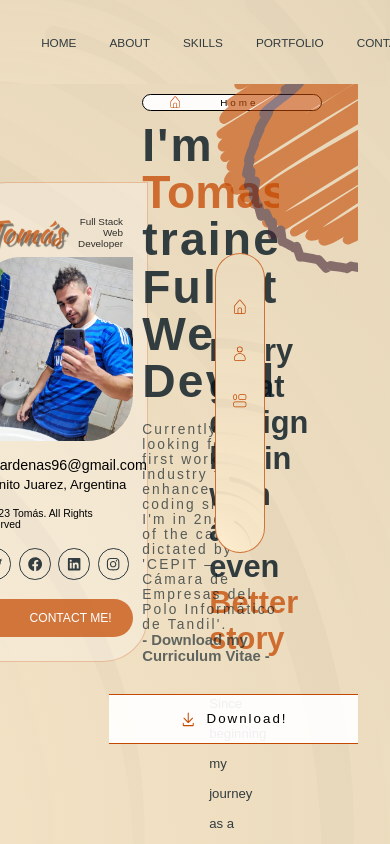
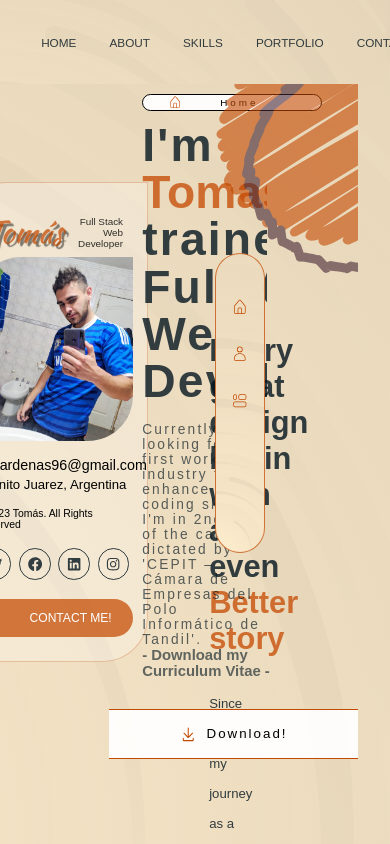
Before and after one commit to tomascardenas96/portfolio, a React (Vite) app: page / in a window 390 px wide. Shown: the top 844 px of the page. Built offline with nearby package versions, Linux system fonts and the light colour scheme; some icons are missing; a web font is replaced by a local one.

Commit message:
responsive Home page max-width: 1300px

```diff
--- a/src/style/Home.css
+++ b/src/style/Home.css
@@ -83,7 +83,7 @@
 
   .home-page__personal-info {
     margin-top: 1rem;
-    width: 35vw;
+    width: 32vw;
   }
 
   .home-page__personal-info h1 {
```
